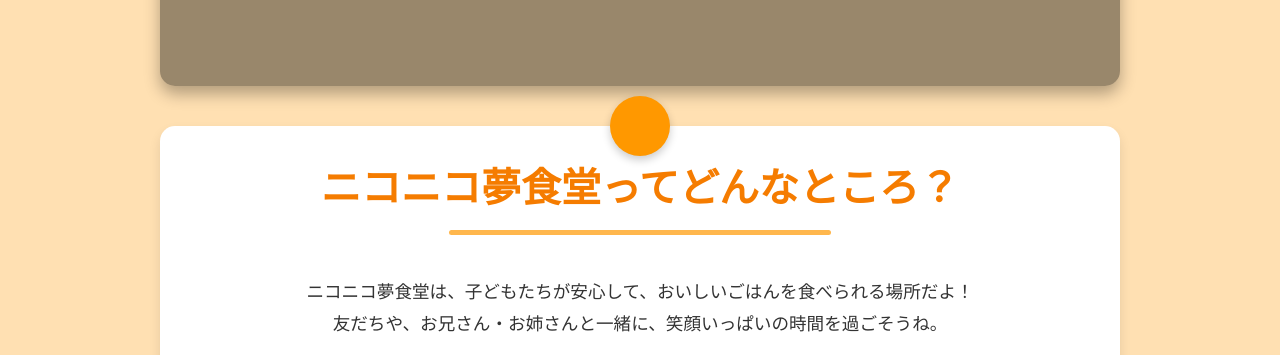
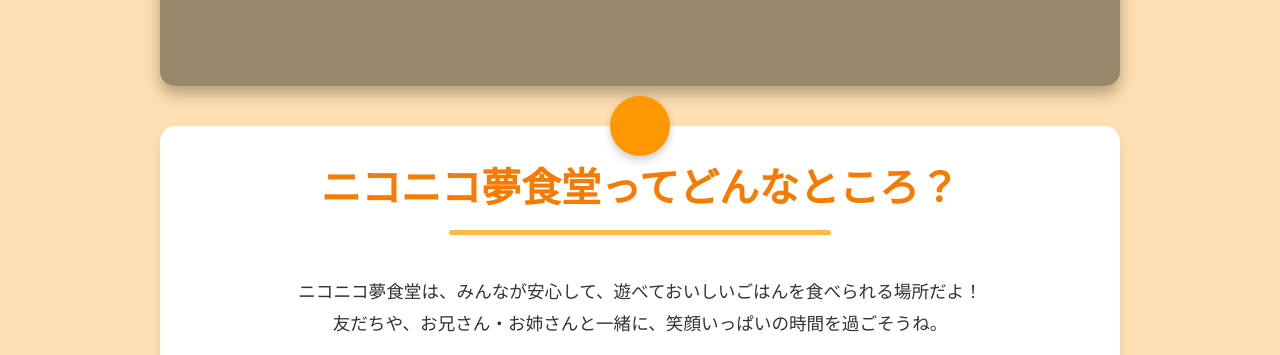
Before and after one commit to samezima-Oken2654/2525-cafeteria, a plain HTML site: page index.html in a window 1280 px wide. Shown: the part 557-912 px from the top of the page. Drawn offline with Linux system fonts and the light colour scheme.

Commit message:
Update index.html

```diff
--- a/index.html
+++ b/index.html
@@ -64,7 +64,7 @@ function loginPrompt() {
 
             </div>
             <h2>ニコニコ夢食堂ってどんなところ？</h2>
-            <p>ニコニコ夢食堂は、子どもたちが安心して、おいしいごはんを食べられる場所だよ！<br>
+            <p>ニコニコ夢食堂は、みんなが安心して、遊べておいしいごはんを食べられる場所だよ！<br>
                 友だちや、お兄さん・お姉さんと一緒に、笑顔いっぱいの時間を過ごそうね。</p>
             <p>ひとりでも、家族と一緒でも、大かんげい！<br>
                 みんなで食卓を囲んで、元気いっぱいの毎日を送ろう！</p>
@@ -123,7 +123,6 @@ function loginPrompt() {
 
     <footer>
         <p>©YutoKinoshita-2025</p>
-        <p><a href="https://www.instagram.com/2525yume_kurobe/" target="_blank">プライバシーポリシー</a></p>
 
     </footer>
 
```
